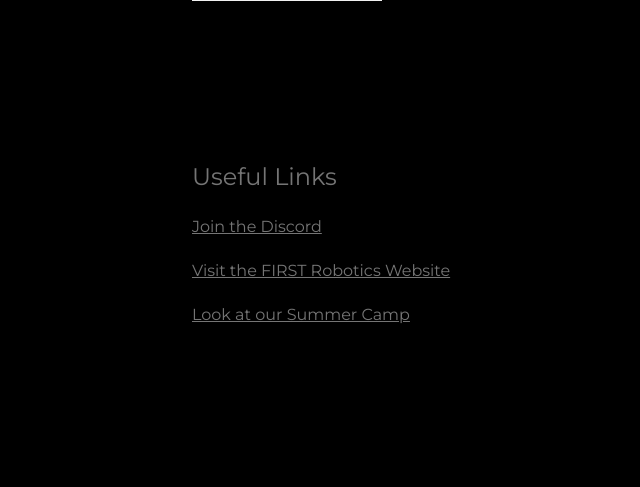
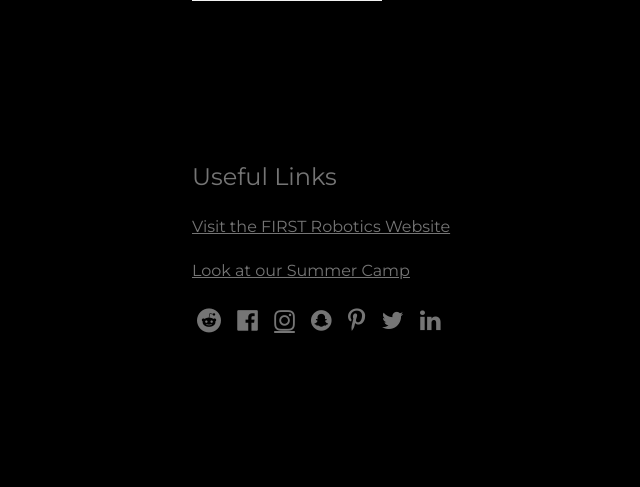
Before and after one commit to tyleraharrison/FuriousFalconSite, a PHP site: page / in a window 1280 px wide. Shown: the part 3558-4045 px from the top of the page, without its empty margins (18-658 px from the left). After the commit the page ends 3891 px from the top, so only its background shows below. Run offline with PHP 8.4, Linux system fonts and the light colour scheme.

Commit message:
Add social media and fixed the t-shirt size select element

```diff
--- a/camp.php
+++ b/camp.php
@@ -59,8 +59,6 @@
       <h4>Hosted at Foster High School</h4>
     </div>
 
-
-
     <!-- END PAGE CONTENT -->
   </div>
 
--- a/dashboard.php
+++ b/dashboard.php
@@ -72,7 +72,9 @@ if(isset($_SESSION["isLoggedIn"])) {
       <h1 style="font-weight: bold;">Welcome to your Robotics Automated Dashboard, Fellow Falcon!</h1>
       <h3>What can I do for you, <?php echo $userInfo["fName"]; ?>?</h3>
     </div>
+    <div class="w3-content">
 
+    </div>
     <!-- END PAGE CONTENT -->
   </div>
 
--- a/index.php
+++ b/index.php
@@ -292,19 +292,18 @@
   <footer class="w3-content w3-padding-64 w3-text-grey w3-xlarge">
 
     <h3>Useful Links</h3>
-    <p style="font-size: 16px;"><a href="https://discord.gg/9RZmfFE">Join the Discord</a></p>
     <p style="font-size: 16px;"><a href="https://www.firstinspires.org/robotics/frc">Visit the FIRST Robotics Website</a></p>
     <p style="font-size: 16px;"><a href="/camp.php">Look at our Summer Camp</a></p>
 
-    <!--
-    <i class="fa fa-facebook-official w3-hover-opacity"></i>
-    <i class="fa fa-instagram w3-hover-opacity"></i>
-    <i class="fa fa-snapchat w3-hover-opacity"></i>
-    <i class="fa fa-pinterest-p w3-hover-opacity"></i>
-    <i class="fa fa-twitter w3-hover-opacity"></i>
-    <i class="fa fa-linkedin w3-hover-opacity"></i>
-    <i class="fa fa-discord w3-hover-opacity"></i>
-  -->
+
+    <a style="padding: 5px;" href="https://www.reddit.com/r/FuriousFalcons"><i class="fa fa-reddit w3-hover-opacity"></i></a>
+    <a style="padding: 5px;" href="https://fb.me/furiousfalcons4328"><i class="fa fa-facebook-official w3-hover-opacity"></i></a>
+    <a style="padding: 5px;" href="https://www.instagram.com/foster_robotics/"<i class="fa fa-instagram w3-hover-opacity"></i></a>
+    <a style="padding: 5px;" href="https://www.snapchat.com/add/fosterrobotics"><i class="fa fa-snapchat w3-hover-opacity"></i></a>
+    <a style="padding: 5px;" href="https://www.pinterest.com/fosterrobotics/"><i class="fa fa-pinterest-p w3-hover-opacity"></i></a>
+    <a style="padding: 5px;" href="https://twitter.com/FosterRobotics"><i class="fa fa-twitter w3-hover-opacity"></i></a>
+    <a style="padding: 5px;" href="https://www.linkedin.com/in/furious-falcons-936303187/"><i class="fa fa-linkedin w3-hover-opacity"></i></a>
+
   <!-- End footer -->
 </footer>
 
```
